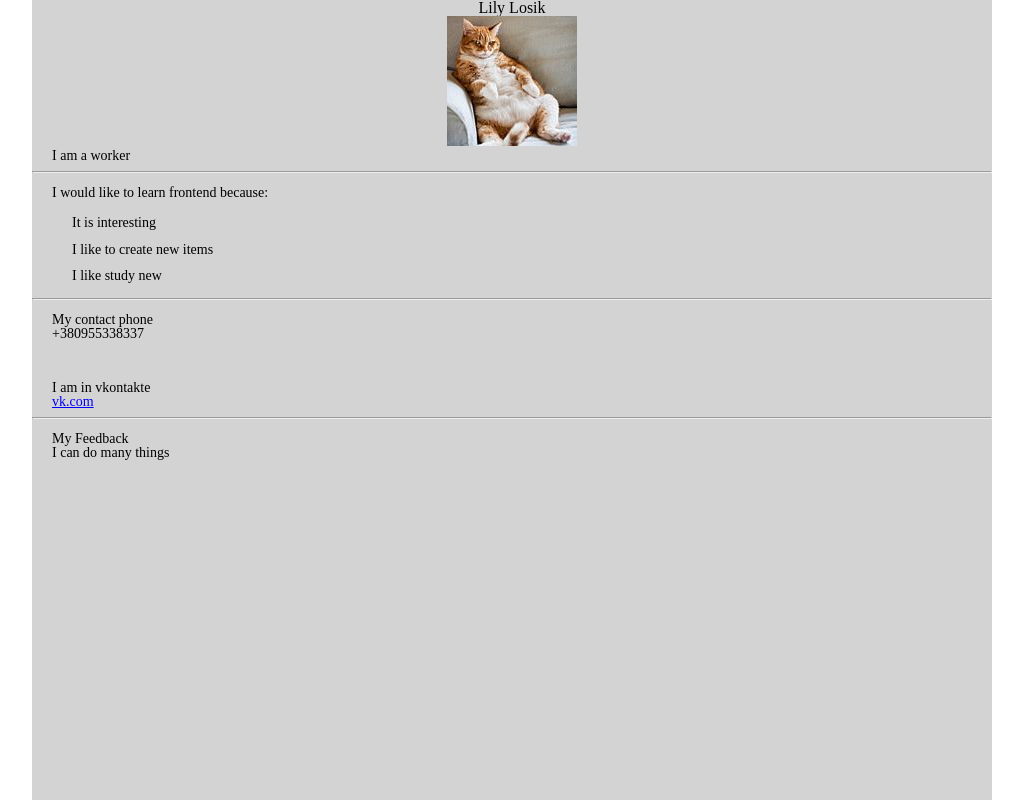
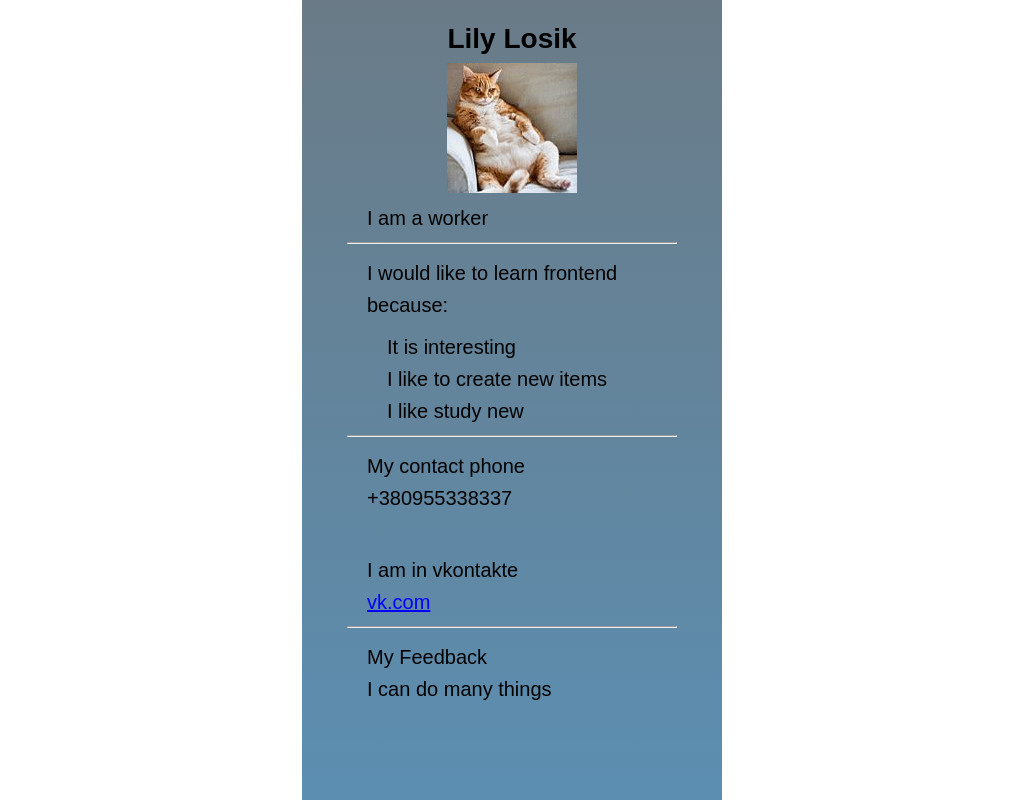
Before and after one commit to master-lily/GOIT_homework, a plain HTML site: page js_11-12/profile.html in a window 1280 px wide. Shown: the top 800 px of the page, without its empty margins (128-1151 px from the left). Drawn offline with Linux system fonts and the light colour scheme.

Commit message:
Update style.css

```diff
--- a/js_11-12/css/style.css
+++ b/js_11-12/css/style.css
@@ -1,27 +1,24 @@
 
 
 .wrapper {
-    width: 960px;
+    width: 420px;
     height: 1000px;
     box-sizing: border-box;
-
-    background-color: lightgrey;
     margin: 0 auto;
+    padding: 15px 45px 30px;
+    background:linear-gradient(to top, #5893bc, #6a7b87) ;
+    font-family: Arial, Helvetica, sans-serif;
 }
 
 
-.about_me{
-    width: 420px;
-    margin: 0 auto;
-    padding: 15px 45px 30px;
-    border:2px solid grey;
-    background-color: #ffffff;
-    font-family: Arial, Helvetica, sans-serif;
-
-}
 
 h1{
+    padding-top: 10px;
+    padding-bottom: 10px;
+    font-size: 28px;
+    font-weight: bold;
     text-align: center;
+
 }
 
 
@@ -35,7 +32,8 @@ a{
 }
 
 p, a, li {
-    font-size: 14px;
+    font-size: 20px;
+    line-height: 1.6;
 }
 
 .worker,
```
